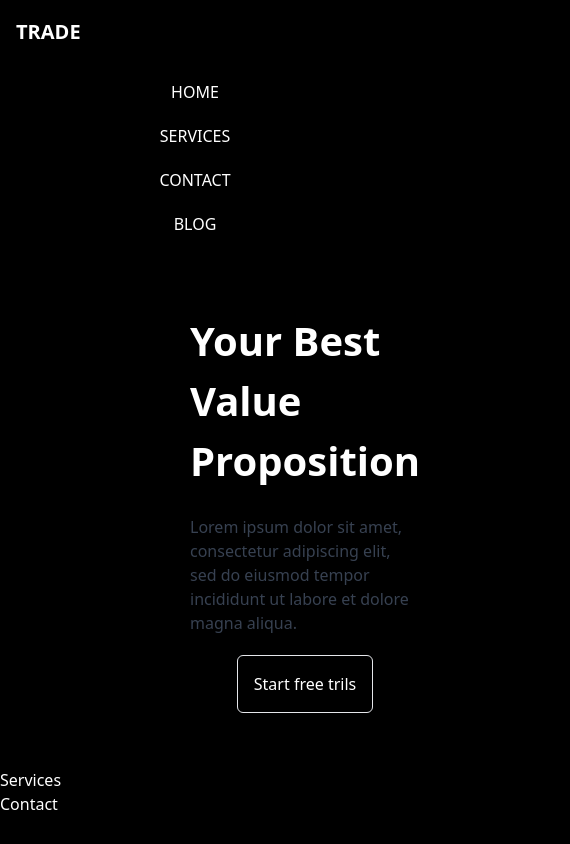
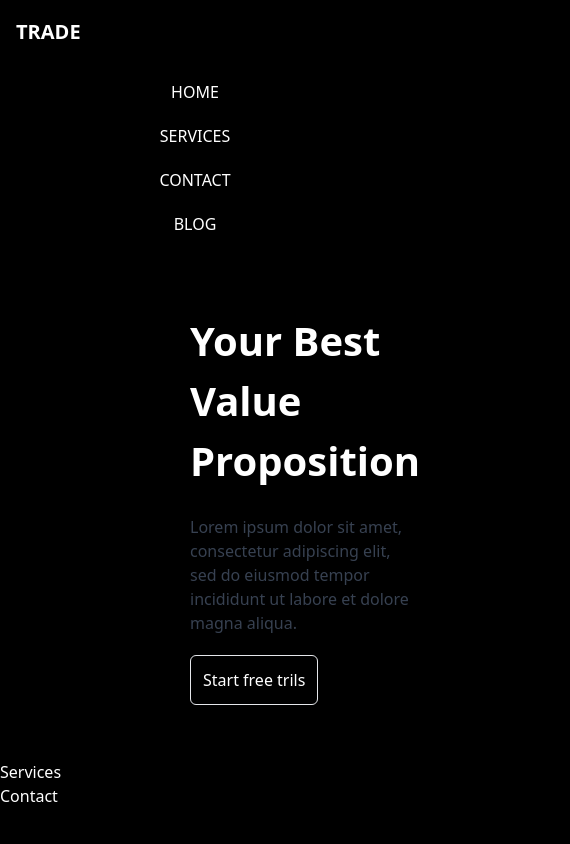
Before and after one commit to UnifiedUplift/-ABC-Company, a Next.js app: page / in a window 390 px wide. Shown: the top 844 px of the page, 570 px wide, since content can reach past the window. Built offline with nearby package versions, Linux system fonts and the light colour scheme; grey boxes are pictures that could not be loaded.

Commit message:
Update Button Position

```diff
--- a/components/Hero.jsx
+++ b/components/Hero.jsx
@@ -3,8 +3,8 @@ import React from "react";
 const Hero = () => {
   return (
     <div className="flex   md:h-[700px] w-full ">
-      <div className="flex w-full px-[150px]  py-[55px] h-[480]">
-        <div className="flex flex-col justify-center items-center pl-10">
+      <div className="flex md:w-full  px-[150px]  py-[55px] h-[480]">
+        <div className="flex flex-col justify-center items-start pl-10">
           <h1 className="text-[40px] font-bold mb-2">
             Your Best Value Proposition{" "}
           </h1>
@@ -12,11 +12,11 @@ const Hero = () => {
             Lorem ipsum dolor sit amet, consectetur adipiscing elit, sed do
             eiusmod tempor incididunt ut labore et dolore magna aliqua.
           </p>
-          <button className="p-4 border rounded-md mt-5">
+          <button className="p-3 items-start border rounded-md mt-5">
             Start free trils{" "}
           </button>
         </div>
-        <div className="md:w-full">
+        <div className="md:w-[80%] w-[80%]">
           <img
             src="https://wallpapers-clan.com/wp-content/uploads/2023/11/zelda-link-with-sword-art-desktop-wallpaper-preview.jpg"
             alt="Card image"
```
